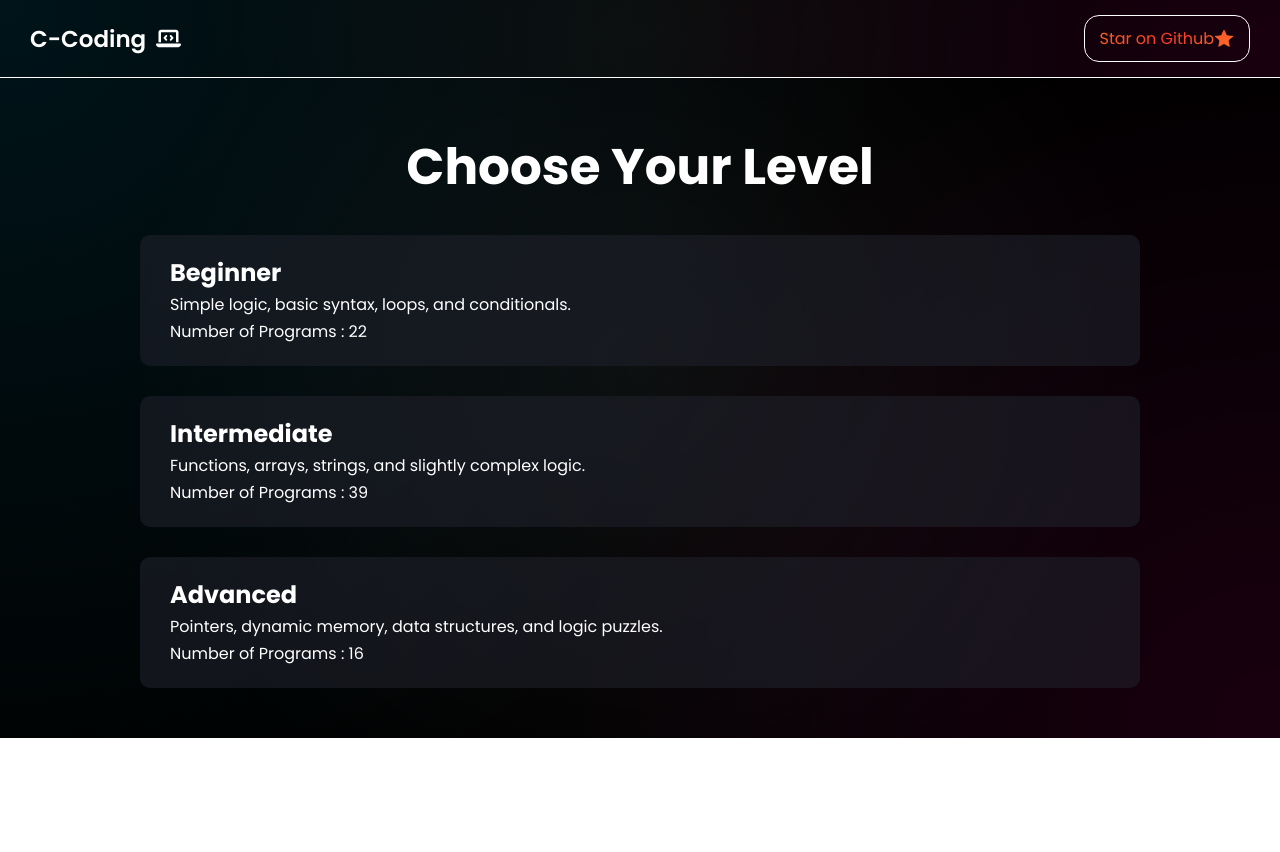
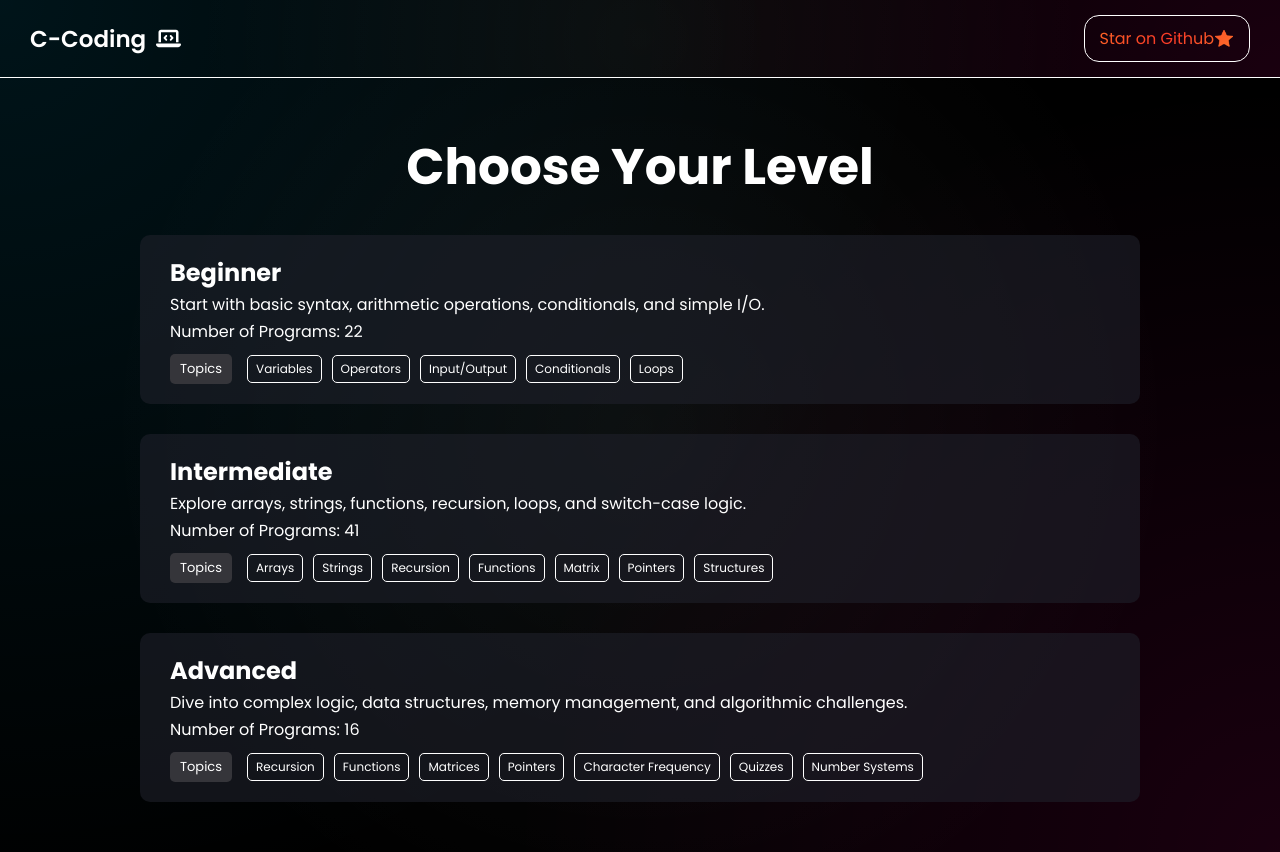
Before and after one commit to TonyStark-19/C-Coding, a React (Create React App) app in the folder c-coding/: page /levels in a window 1280 px wide. Before the commit the page ends 800 px from the top, so only its background shows below. Built offline with nearby package versions, Linux system fonts and the light colour scheme.

Commit message:
Added content

```diff
--- a/c-coding/src/Levels.jsx
+++ b/c-coding/src/Levels.jsx
@@ -1,5 +1,8 @@
 // css
 import './levels.css';
+
+// router
+import { Link } from 'react-router-dom';
 
 // import navbar
 import { Navbar } from './Mainpage';
@@ -19,23 +22,64 @@ function Levels() {
     return (
         <div className="levels-container">
             <h1>Choose Your Level</h1>
+
             <div className="levels-grid">
+                <Link to="/levels/easy">
                     <div className="level-card beginner">
                         <h2>Beginner</h2>
-                    <p>Simple logic, basic syntax, loops, and conditionals.</p>
-                    <p>Number of Programs : 22</p>
+                        <p>Start with basic syntax, arithmetic operations, conditionals, and simple I/O.</p>
+                        <p>Number of Programs: 22</p>
+
+                        <div className='topics'>
+                            <div className='topics-head'>Topics</div>
+                            <div className='topics-box'>Variables</div>
+                            <div className='topics-box'>Operators</div>
+                            <div className='topics-box'>Input/Output</div>
+                            <div className='topics-box'>Conditionals</div>
+                            <div className='topics-box'>Loops</div>
                         </div>
+                    </div>
+                </Link>
+
+                <Link to="/levels/medium">
                     <div className="level-card intermediate">
                         <h2>Intermediate</h2>
-                    <p>Functions, arrays, strings, and slightly complex logic.</p>
-                    <p>Number of Programs : 39</p>
+                        <p>Explore arrays, strings, functions, recursion, loops, and switch-case logic.</p>
+                        <p>Number of Programs: 41</p>
+
+                        <div className='topics'>
+                            <div className='topics-head'>Topics</div>
+                            <div className='topics-box'>Arrays</div>
+                            <div className='topics-box'>Strings</div>
+                            <div className='topics-box'>Recursion</div>
+                            <div className='topics-box'>Functions</div>
+                            <div className='topics-box'>Matrix</div>
+                            <div className='topics-box'>Pointers</div>
+                            <div className='topics-box'>Structures</div>
                         </div>
+                    </div>
+                </Link>
+
+                <Link to="/levels/hard">
                     <div className="level-card advanced">
                         <h2>Advanced</h2>
-                    <p>Pointers, dynamic memory, data structures, and logic puzzles.</p>
-                    <p>Number of Programs : 16</p>
+                        <p>Dive into complex logic, data structures, memory management, and algorithmic challenges.</p>
+                        <p>Number of Programs: 16</p>
+
+                        <div className='topics'>
+                            <div className='topics-head'>Topics</div>
+                            <div className='topics-box'>Recursion</div>
+                            <div className='topics-box'>Functions</div>
+                            <div className='topics-box'>Matrices</div>
+                            <div className='topics-box'>Pointers</div>
+                            <div className='topics-box'>Character Frequency</div>
+                            <div className='topics-box'>Quizzes</div>
+                            <div className='topics-box'>Number Systems</div>
                         </div>
                     </div>
+                </Link>
+            </div>
+
         </div>
     );
 }
```
Lines whose indentation alone changed are shown as unchanged.
